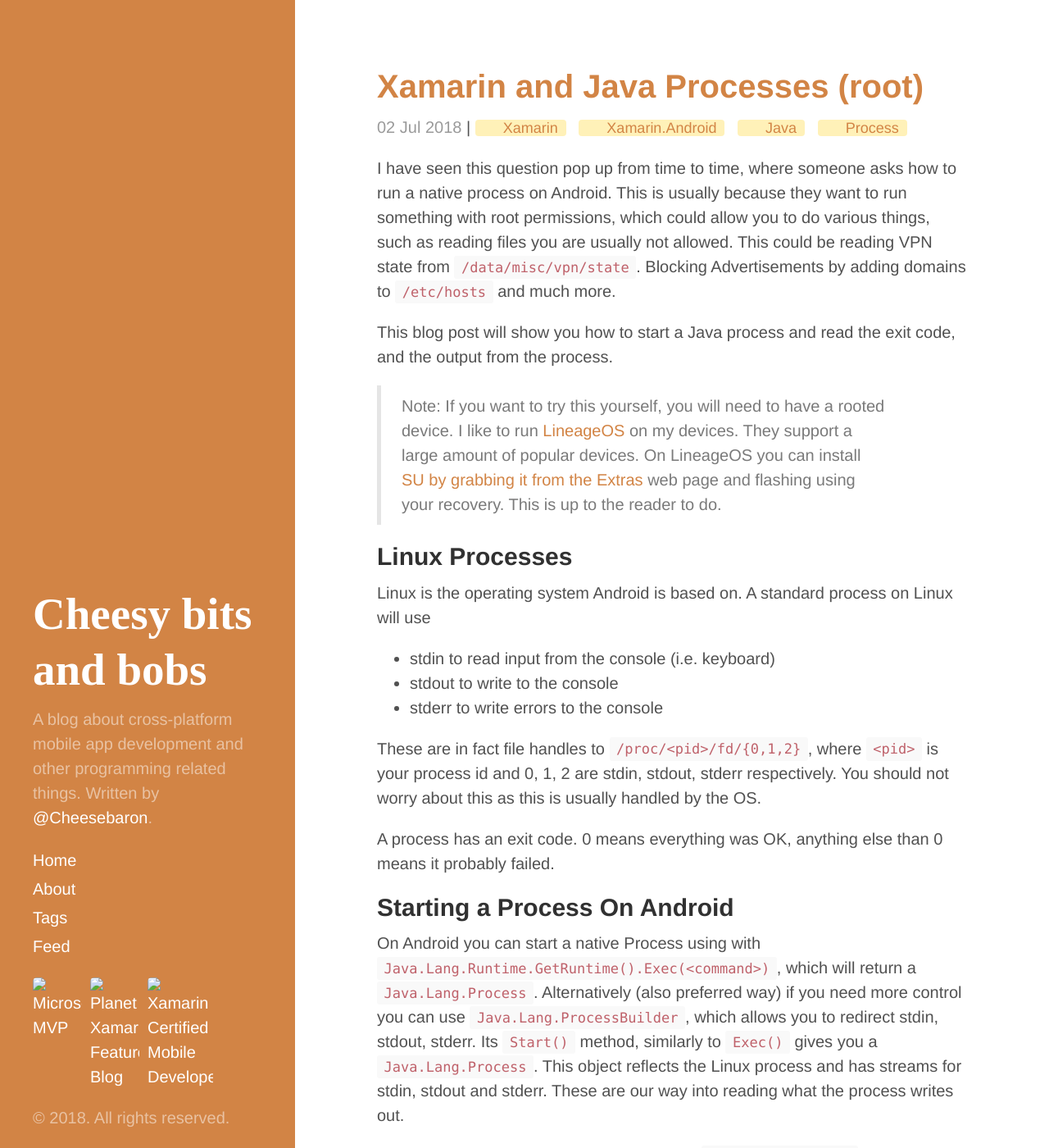
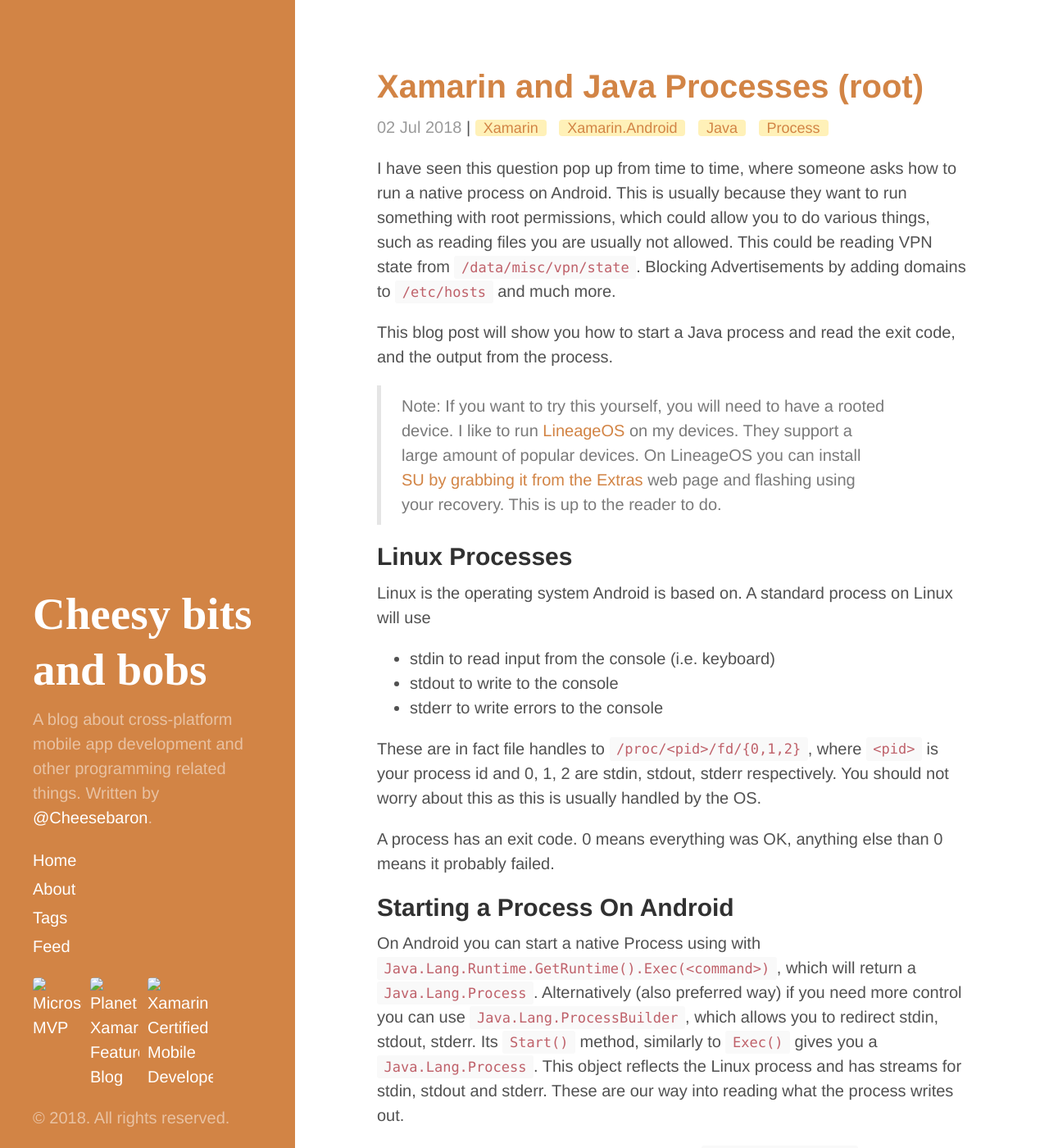
Before and after one commit to Cheesebaron/cheesebaron.github.io, a Jekyll site: the page built from index.html, in a window 1280 px wide and 1400 px high. Shown: the whole window at 82% size. Built offline with Jekyll 4.4.1, drawn with Linux system fonts in a browser that asks for light colours; the list of posts is cut into pages by our own code.

Commit message:
Remove tag icon from tag

```diff
--- a/public/css/extra.css
+++ b/public/css/extra.css
@@ -7,12 +7,6 @@
     color: rgb(255, 204, 0);
     font-size: 90%;
     transition: all .1s ease-in-out;
-}
-
-.post-tag:before {
-    content: "\f02b";
-    font-family: FontAwesome;
-    padding-right: .5rem;
 }
 
 .post-tag:hover {
```
